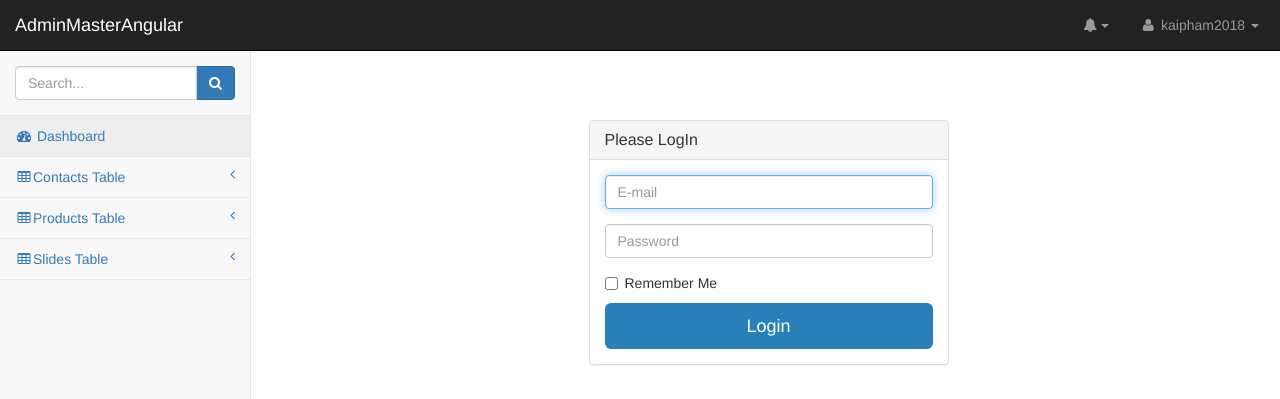
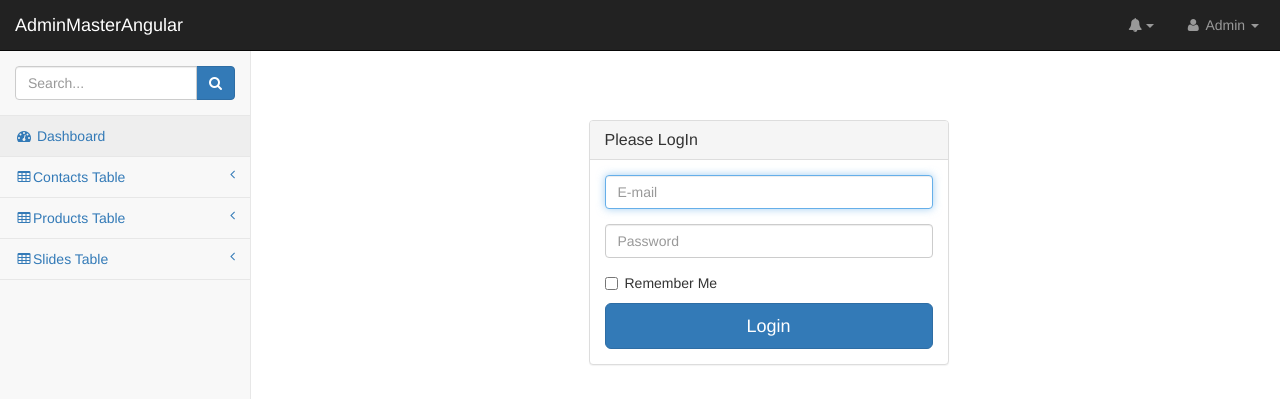
Before and after one commit to hovankhanh/company_website, an Angular app in the folder sunflower/: page /admin/login in a window 1280 px wide. Shown: the top 399 px of the page. Built offline with nearby package versions, Linux system fonts and the light colour scheme.

Commit message:
Login form

```diff
--- a/sunflower/src/app/app.module.ts
+++ b/sunflower/src/app/app.module.ts
@@ -10,10 +10,16 @@ import { ContactComponent } from './pages/contact/contact.component';
 
 import { RouterModule, Routes } from '@angular/router';
 import { LoginComponent } from './pages/login/login.component';
+import { AdminService } from './pages/services/admin.service';
+import {AuthguardGuard} from './pages/guards/authguard.guard';
+import { FormsModule } from '@angular/forms';
+
+
 
 const appRoutes: Routes=[
   {
     path :'admin',
+
       children:[
         {
           path :"index",
@@ -21,6 +27,7 @@ const appRoutes: Routes=[
         },
         {
           path :"contact",
+          canActivate:[AuthguardGuard],
           component : ContactComponent
         },
         {
@@ -43,9 +50,10 @@ const appRoutes: Routes=[
   ],
   imports: [
     BrowserModule,
+    FormsModule,
     RouterModule.forRoot(appRoutes)
   ],
-  providers: [],
+  providers: [AdminService,AuthguardGuard],
   bootstrap: [AppComponent]
 })
 export class AppModule { }
--- a/sunflower/src/app/pages/contact/contact.component.ts
+++ b/sunflower/src/app/pages/contact/contact.component.ts
@@ -1,4 +1,5 @@
 import { Component, OnInit } from '@angular/core';
+
 
 @Component({
   selector: 'app-contact',
--- /dev/null
+++ b/sunflower/src/app/pages/guards/authguard.guard.ts
@@ -0,0 +1,14 @@
+import { Injectable } from '@angular/core';
+import { CanActivate, ActivatedRouteSnapshot, RouterStateSnapshot } from '@angular/router';
+import { Observable } from 'rxjs/Observable';
+import { AdminService } from '../services/admin.service';
+
+@Injectable()
+export class AuthguardGuard implements CanActivate {
+  constructor(private user:AdminService){}
+  canActivate(
+    next: ActivatedRouteSnapshot,
+    state: RouterStateSnapshot): Observable<boolean> | Promise<boolean> | boolean {
+    return this.user.getUserloggedIn();
+  }
+}
--- a/sunflower/src/app/pages/header/header.component.html
+++ b/sunflower/src/app/pages/header/header.component.html
@@ -36,7 +36,7 @@
         </li>
         <li class="dropdown">
             <a class="dropdown-toggle" data-toggle="dropdown" href="#">
-                <i class="fa fa-user fa-fw"></i> kaipham2018 <b class="caret"></b>
+                <i class="fa fa-user fa-fw"></i> Admin <b class="caret"></b>
             </a>
             <ul class="dropdown-menu dropdown-user">
                 <li><a href="#"><i class="fa fa-user fa-fw"></i> User Profile</a>
--- a/sunflower/src/app/pages/header/header.component.ts
+++ b/sunflower/src/app/pages/header/header.component.ts
@@ -1,5 +1,5 @@
 import { Component, OnInit } from '@angular/core';
-
+import { AdminService } from '../services/admin.service';
 @Component({
   selector: 'app-header',
   templateUrl: './header.component.html',
@@ -7,7 +7,7 @@ import { Component, OnInit } from '@angular/core';
 })
 export class HeaderComponent implements OnInit {
 
-  constructor() { }
+  constructor(private user:AdminService) { }
 
   ngOnInit() {
   }
--- a/sunflower/src/app/pages/login/login.component.html
+++ b/sunflower/src/app/pages/login/login.component.html
@@ -6,7 +6,7 @@
                     <h3 class="panel-title">Please LogIn</h3>
                 </div>
                 <div class="panel-body">
-                    <form role="form">
+                    <form role="form" (submit)="loginAdmin($event)">
                         <fieldset>
                             <div class="form-group">
                                 <input class="form-control" placeholder="E-mail" name="email" type="email" autofocus>
@@ -20,7 +20,8 @@
                                 </label>
                             </div>
                             <!-- Change this to a button or input when using this as a form -->
-                            <a href="index.html" class="btn btn-lg btn-login btn-block">Login</a>
+                            <!-- <a href="index.html" class="btn btn-lg btn-login btn-block">Login</a> -->
+                            <button class="btn btn-lg btn-primary btn-block" type="submit">Login</button>
                         </fieldset>
                     </form>
                 </div>
--- a/sunflower/src/app/pages/login/login.component.ts
+++ b/sunflower/src/app/pages/login/login.component.ts
@@ -1,4 +1,7 @@
 import { Component, OnInit } from '@angular/core';
+import { Router } from '@angular/router';
+import { AdminService } from '../services/admin.service';
+
 
 @Component({
   selector: 'app-login',
@@ -7,9 +10,24 @@ import { Component, OnInit } from '@angular/core';
 })
 export class LoginComponent implements OnInit {
 
-  constructor() { }
+  constructor(private router: Router, private user:AdminService) {
+  }
 
   ngOnInit() {
   }
+  loginAdmin(e)
+  {
+      e.preventDefault();
+      console.log(e);
+      var username = e.target.elements[1].value;
+      var password = e.target.elements[2].value;
+      console.log(username);
+      console.log(password);
+      if(username == 'admin@gmail.com' && password == 'admin')
+      {
+        this.user.setUserloggedIn();
+        this.router.navigate(['admin']);
+      }
+  }
 
 }
--- /dev/null
+++ b/sunflower/src/app/pages/services/admin.service.ts
@@ -0,0 +1,20 @@
+import { Injectable } from '@angular/core';
+
+@Injectable()
+export class AdminService {
+  private  isUserLoggedIn;
+  private username;
+
+  constructor() {
+   this.isUserLoggedIn = false;
+ }
+ setUserloggedIn()
+  {
+    this.isUserLoggedIn = true;
+  }
+  getUserloggedIn()
+  {
+    return this.isUserLoggedIn;
+  }
+
+}
```
Also changed, not shown: 2 other files (tests, documents, lock files or other folders).
